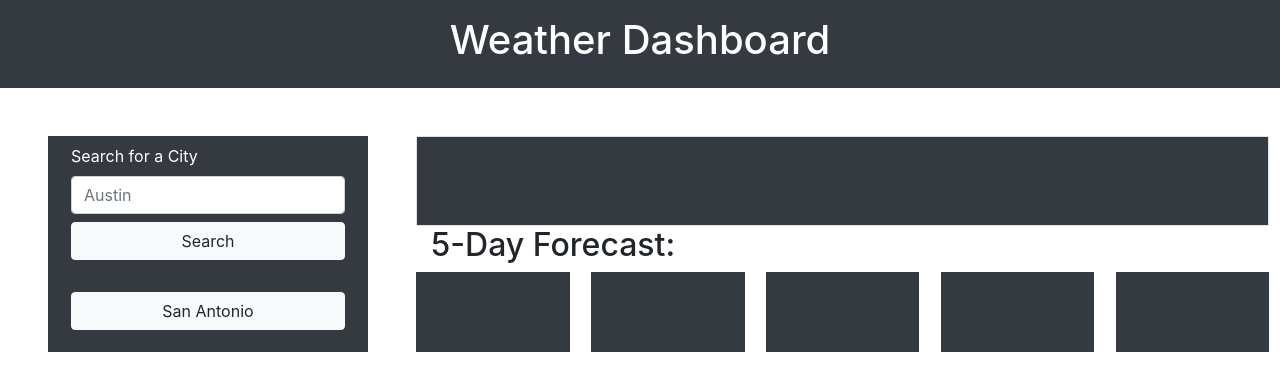
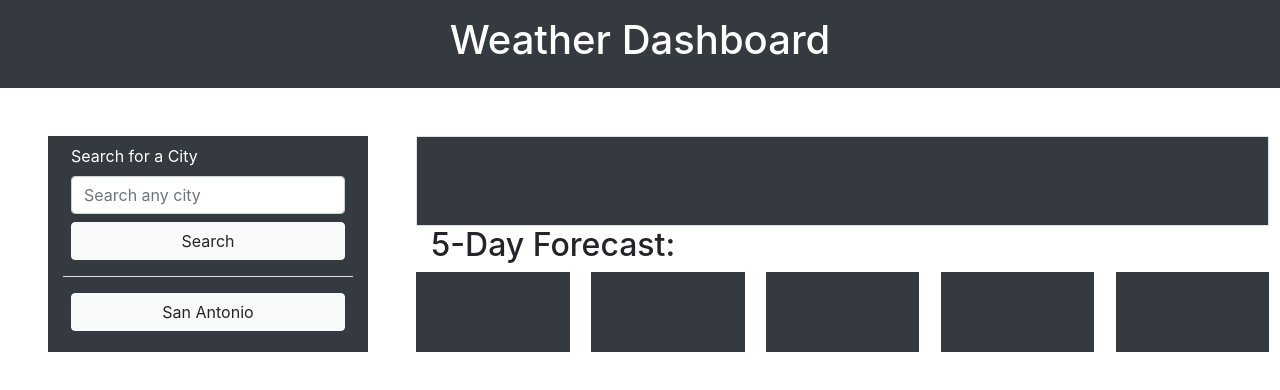
Before and after one commit to gmunoz94/weatherBoy, a plain HTML site: page index.html in a window 1280 px wide. Drawn offline with nearby package versions, Linux system fonts and the light colour scheme; no server answers.

Commit message:
added final styling

```diff
--- a/index.html
+++ b/index.html
@@ -24,10 +24,10 @@
 
             <form class="d-flex flex-column p-2 text-white">
                 <label for="citySearch">Search for a City</label>
-                <input type="text" placeholder="Austin" id="cityInput" class="form-control" value="San Antonio">
+                <input type="text" placeholder="Search any city" id="cityInput" class="form-control" value="San Antonio">
                 <button type="submit" class="btn btn-light my-2" id="searchBtn">Search</button>
             </form>
-            <form class="d-flex flex-column p-2 text-white" id="prevCities"></form>
+            <form class="d-flex flex-column p-2 text-white border-top" id="prevCities"></form>
         </section>
         <section class="col-8 mx-5">
             <div class="row border bg-dark text-white d-flex flex-column p-2" id="cityBox">
--- a/js/script.js
+++ b/js/script.js
@@ -110,7 +110,7 @@ prevCities.addEventListener('click', function(event) {
 
     var requestURL = 'https://api.openweathermap.org/data/2.5/weather?q=' + element.textContent + '&units=imperial&appid=de4de53bbf62e4dc174f043136778a6f'
 
-    if (cities.includes(searchData.value) === false) {
+    if (cities.includes(searchData.value) === false && searchData.value != '') {
         (cities.push(searchData.value))
     }
 
```
